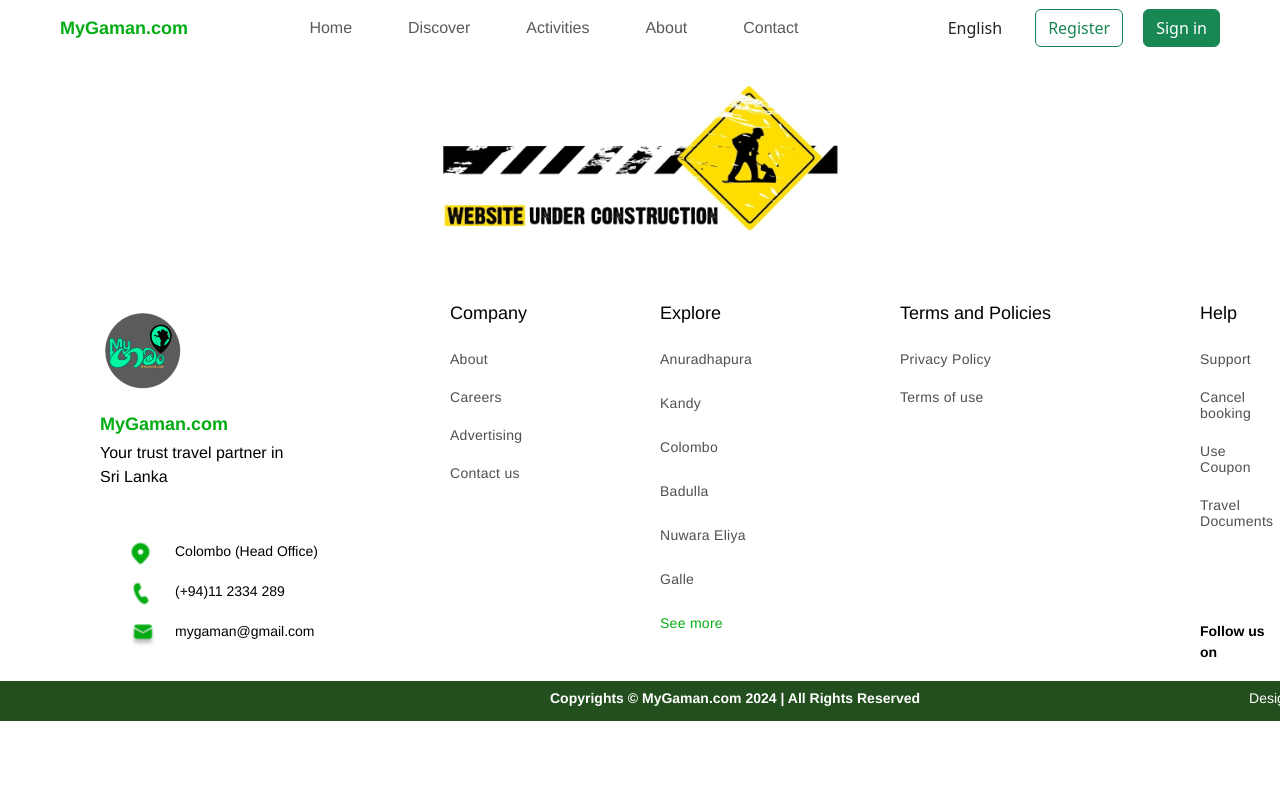
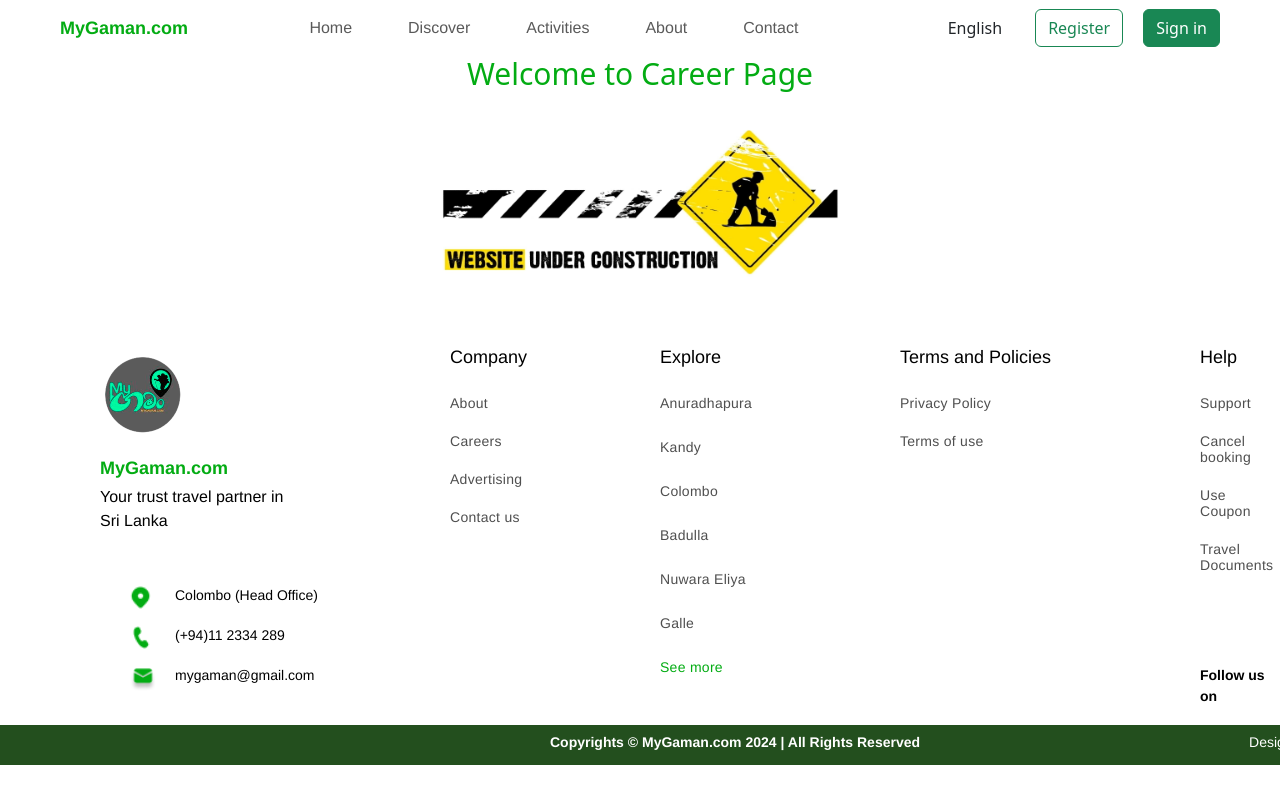
Before and after one commit to tharusha1004/MyGaman-Web, a React (Create React App) app in the folder frontend/: page /career in a window 1280 px wide. Built offline with nearby package versions, Linux system fonts and the light colour scheme; a web font is replaced by a local one.

Commit message:
add heading into career page

```diff
--- a/frontend/src/pages/Career.jsx
+++ b/frontend/src/pages/Career.jsx
@@ -6,6 +6,7 @@
 const Career = () => {
     return (
         <div className="career-container">
+            <h1 className='custom-heading'>Welcome to Career Page</h1>
             <img className='image-style' src={bg_img} alt='' />
         </div>
     )
```
